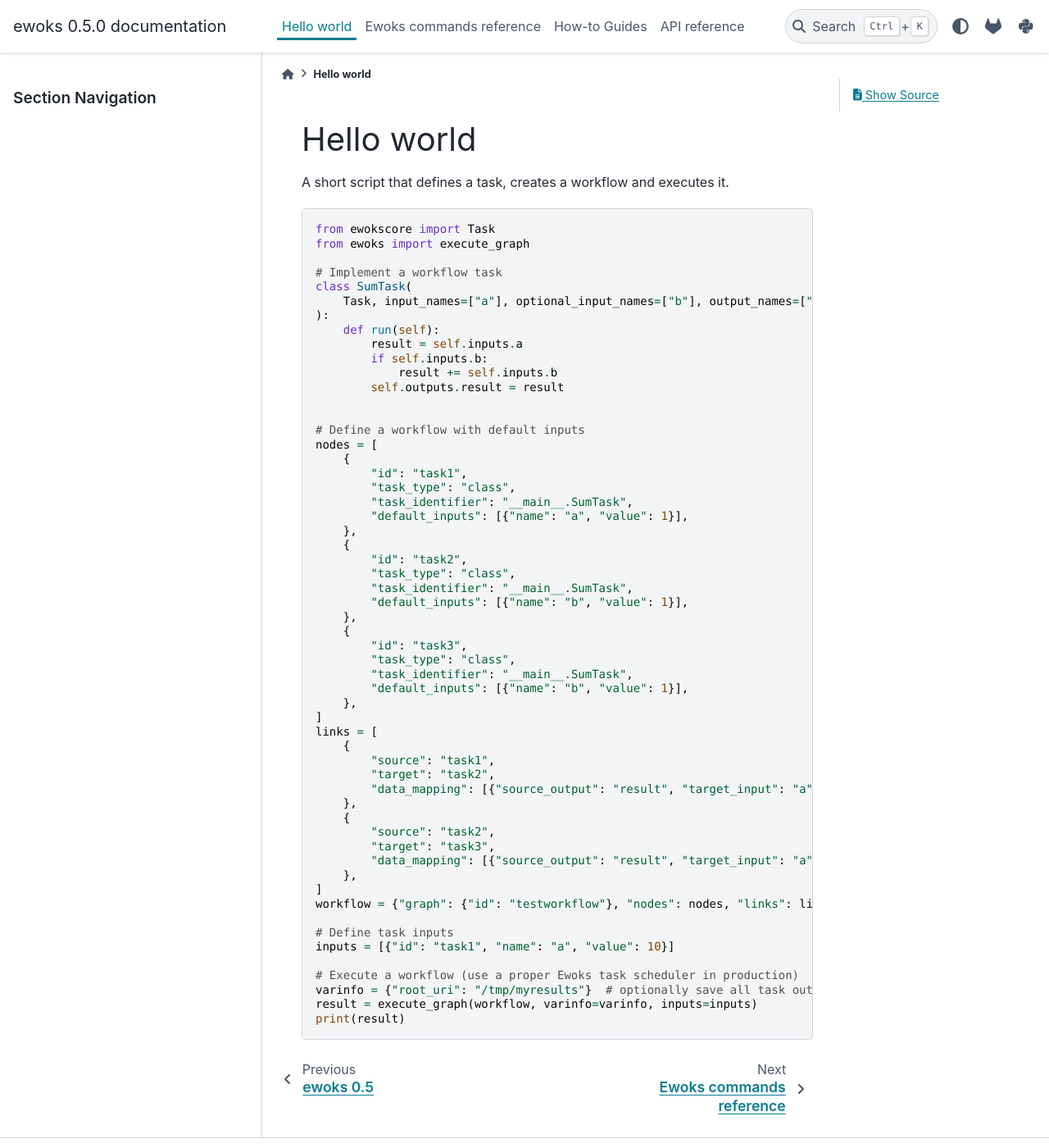
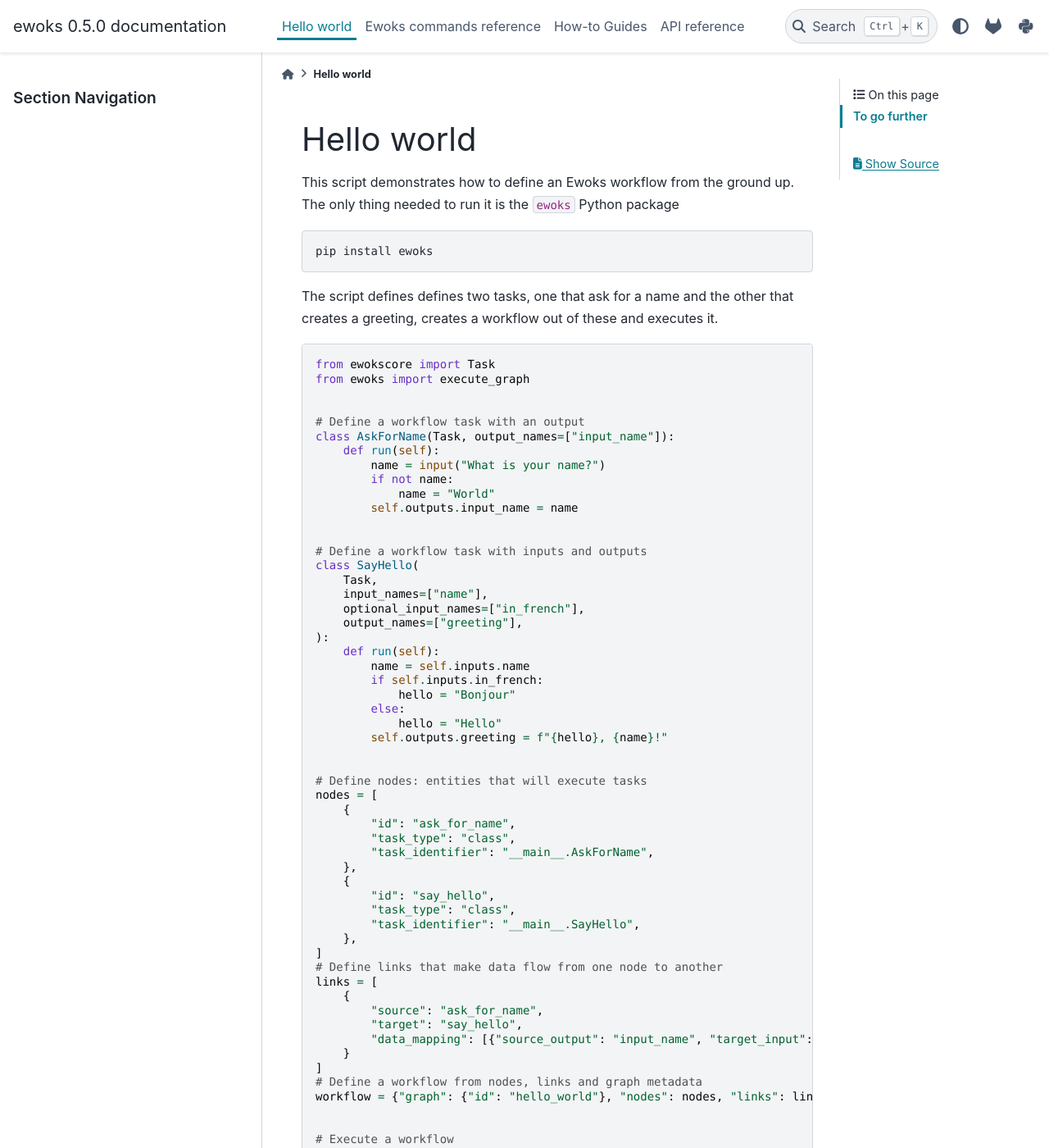
Before and after one commit to ewoks-kit/ewoks, a Sphinx documentation site: the page built from doc/hello_world.rst, in a window 1280 px wide and 1400 px high. Shown: the whole window at 82% size. Built offline with Sphinx 7.4.7 and the PyData theme 0.15.4, drawn with Linux system fonts in a browser that asks for light colours; pages that are not in the unit, such as notebooks, are missing from menus; some of the changed text lies outside the part shown.

Commit message:
Rewrite the hello world page and merge GUI pages

```diff
--- a/doc/hello_world.rst
+++ b/doc/hello_world.rst
@@ -1,63 +1,103 @@
 Hello world
 ===========
 
-A short script that defines a task, creates a workflow and executes it.
+This script demonstrates how to define an Ewoks workflow from the ground up. The only thing needed to run it is the ``ewoks`` Python package
+
+.. code:: bash
+
+    pip install ewoks
+
+
+The script defines defines two tasks, one that ask for a name and the other that creates a greeting, creates a workflow out of these and executes it.
 
 .. code:: python
 
     from ewokscore import Task
     from ewoks import execute_graph
 
-    # Implement a workflow task
-    class SumTask(
-        Task, input_names=["a"], optional_input_names=["b"], output_names=["result"]
+
+    # Define a workflow task with an output
+    class AskForName(Task, output_names=["input_name"]):
+        def run(self):
+            name = input("What is your name?")
+            if not name:
+                name = "World"
+            self.outputs.input_name = name
+
+
+    # Define a workflow task with inputs and outputs
+    class SayHello(
+        Task,
+        input_names=["name"],
+        optional_input_names=["in_french"],
+        output_names=["greeting"],
     ):
         def run(self):
-            result = self.inputs.a
-            if self.inputs.b:
-                result += self.inputs.b
-            self.outputs.result = result
+            name = self.inputs.name
+            if self.inputs.in_french:
+                hello = "Bonjour"
+            else:
+                hello = "Hello"
+            self.outputs.greeting = f"{hello}, {name}!"
 
 
-    # Define a workflow with default inputs
+    # Define nodes: entities that will execute tasks
     nodes = [
         {
-            "id": "task1",
+            "id": "ask_for_name",
             "task_type": "class",
-            "task_identifier": "__main__.SumTask",
-            "default_inputs": [{"name": "a", "value": 1}],
+            "task_identifier": "__main__.AskForName",
         },
         {
-            "id": "task2",
+            "id": "say_hello",
             "task_type": "class",
-            "task_identifier": "__main__.SumTask",
-            "default_inputs": [{"name": "b", "value": 1}],
-        },
-        {
-            "id": "task3",
-            "task_type": "class",
-            "task_identifier": "__main__.SumTask",
-            "default_inputs": [{"name": "b", "value": 1}],
+            "task_identifier": "__main__.SayHello",
         },
     ]
+    # Define links that make data flow from one node to another
     links = [
         {
-            "source": "task1",
-            "target": "task2",
-            "data_mapping": [{"source_output": "result", "target_input": "a"}],
-        },
-        {
-            "source": "task2",
-            "target": "task3",
-            "data_mapping": [{"source_output": "result", "target_input": "a"}],
-        },
+            "source": "ask_for_name",
+            "target": "say_hello",
+            "data_mapping": [{"source_output": "input_name", "target_input": "name"}],
+        }
     ]
-    workflow = {"graph": {"id": "testworkflow"}, "nodes": nodes, "links": links}
+    # Define a workflow from nodes, links and graph metadata
+    workflow = {"graph": {"id": "hello_world"}, "nodes": nodes, "links": links}
 
-    # Define task inputs
-    inputs = [{"id": "task1", "name": "a", "value": 10}]
 
-    # Execute a workflow (use a proper Ewoks task scheduler in production)
-    varinfo = {"root_uri": "/tmp/myresults"}  # optionally save all task outputs
-    result = execute_graph(workflow, varinfo=varinfo, inputs=inputs)
+    # Execute a workflow
+    result = execute_graph(workflow)
     print(result)
+    print('----')
+
+    # Optionally, define inputs
+    inputs = [{"id": "say_hello", "name": "in_french", "value": True}]
+
+    # Execute a workflow with inputs
+    result = execute_graph(workflow, inputs=inputs)
+    print(result)
+
+This is the output you should get
+
+.. code-block:: bash
+
+    $ python hello_world.py
+    What is your name? Ewoks # <--- `input` waits for some input. `Ewoks` was typed here and Enter pressed.
+    {'greeting': 'Hello, Ewoks!'}
+    ----
+    What is your name?  # <--- Enter was pressed without typing anything
+    {'greeting': 'Bonjour, World!'}
+
+
+To go further
+-------------
+
+- The `Ewoksfordevs training <https://ewoksfordevs.readthedocs.io/>`_ gives a more gentle introduction to workflow creation/execution as well as task creation.
+- The `Ewoks website <https://ewoks.esrf.fr/en/latest/tutorials/>`_ also gathers more focused tutorials:
+
+    - `Workflow creation <https://ewoks.esrf.fr/en/latest/tutorials/create_workflow.html>`_
+    - Plus others to come!
+
+- Ewoks developers rarely design workflows by hand like this but instead use graphical interfaces to produce the dictionnary (usually stored in JSON). See `this page about the Ewoks graphical interfaces <./howtoguides/gui>`_.
+- For all the fields that can be set when creating the dictionnary representing the workflow, see the `Ewoks specification <https://ewokscore.readthedocs.io/en/latest/definitions.html>`_
--- a/doc/howtoguides.rst
+++ b/doc/howtoguides.rst
@@ -8,8 +8,7 @@
     howtoguides/running_workflows
     howtoguides/python
     howtoguides/job
-    howtoguides/qt
-    howtoguides/web
+    howtoguides/gui
     howtoguides/rest
     howtoguides/benchmark
     howtoguides/ewoks_events
```
Also changed, not shown: doc/howtoguides/gui.rst (added, +40 -0 lines), doc/howtoguides/qt.rst (deleted, +0 -16 lines), doc/howtoguides/web.rst (deleted, +0 -22 lines).
